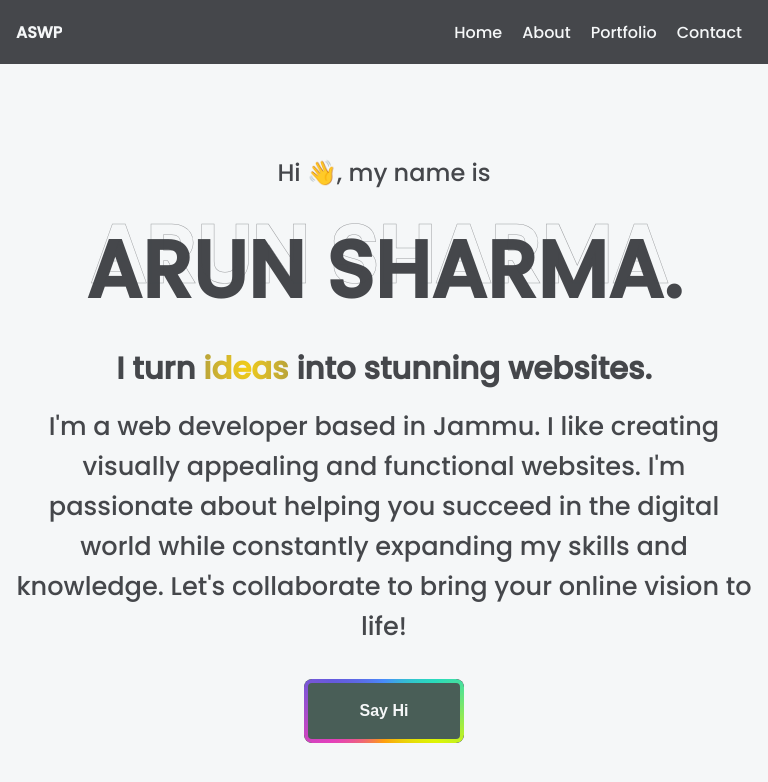
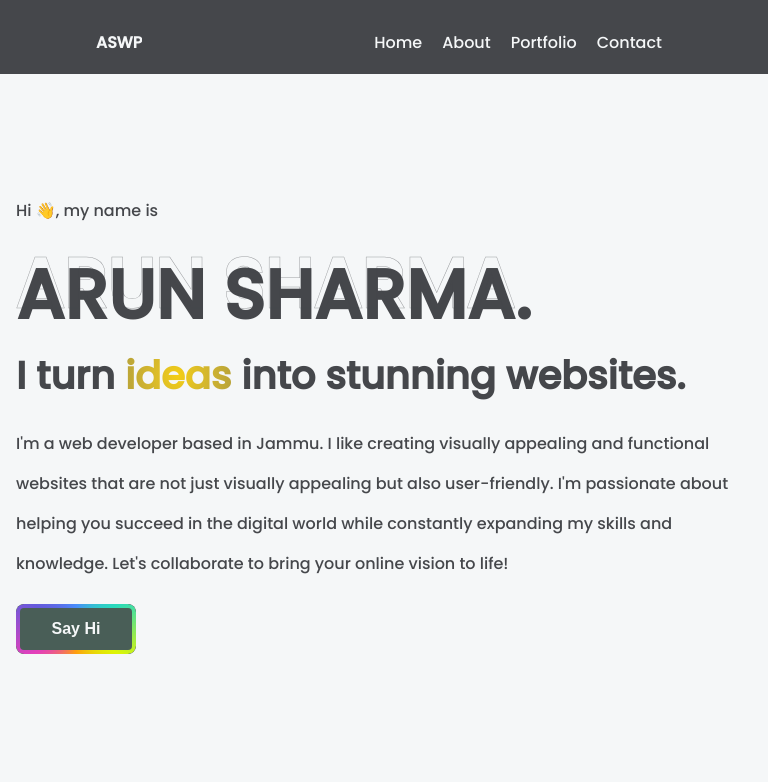
Before and after one commit to Arun-Sharmaa/Portfolio, a plain HTML site: page index.html in a window 768 px wide. Drawn offline with Linux system fonts and the light colour scheme.

Commit message:
1st commit

```diff
--- a/index.html
+++ b/index.html
@@ -22,13 +22,13 @@
     </section>
     <section id="intro">
       <div class="intro-wrapper">
-        <div class="introduction">
+        <div class="intro-container">
           <p class="intro-paragraph1">Hi 👋, my name is</p>
           <h1 class="intro-h1">Arun Sharma.</h1>
           <h5 class="intro-h5">I turn <span>ideas</span> into stunning websites.</h5>
           <p class="intro-paragraph2">
-            I'm a web developer based in Jammu. I like creating visually appealing and functional websites. I'm passionate about helping you succeed in the digital world while constantly expanding my skills and knowledge. Let's collaborate to bring
-            your online vision to life!
+            I'm a web developer based in Jammu. I like creating visually appealing and functional websites that are not just visually appealing but also user-friendly. I'm passionate about helping you succeed in the digital world while constantly
+            expanding my skills and knowledge. Let's collaborate to bring your online vision to life!
           </p>
           <button class="intro-button">Say Hi</button>
         </div>
--- a/style.css
+++ b/style.css
@@ -60,7 +60,7 @@ span {
   display: flex;
 }
 
-.introduction {
+.intro-container {
   margin: 5.5rem 25rem 5.5rem 6rem;
   padding: 0%;
   position: relative;
@@ -83,7 +83,7 @@ span {
   margin-top: 0;
 }
 
-#intro .introduction .intro-h1::after {
+#intro .intro-container .intro-h1::after {
   content: "Arun Sharma";
   position: absolute;
   top: -15px;
@@ -175,94 +175,40 @@ button:active {
   --border-width: 5px;
 }
 
-@media screen and (max-width: 1094px) and (min-width: 768px) {
-  .introduction {
-    margin: 1rem 3rem 1rem 3rem;
-    transition: all 0.2s linear;
+@media screen and (max-width: 1364px) {
+  .intro-container {
+    margin: 1rem 5rem 1rem 5rem;
   }
+}
 
-  .intro-paragraph1 {
-    text-align: center;
-    font-size: 1.5rem;
-    transition: all 0.2s linear;
-  }
-
-  .intro-h1 {
-    text-transform: uppercase;
-    text-align: center;
-    font-size: clamp(30px, 11vw, 80px);
-    transition: all 0.2s linear;
-  }
-
-  #intro .introdu2tion .intro-h1::after {
-    font-size: clamp(30px, 11vw, 80px);
-    top: -15px;
-    left: -9px;
-    transition: all 0.2s linear;
-  }
-
-  .intro-h5 {
-    font-size: clamp(18px, 5vw, 80px);
-    transition: all 0.1s;
-  }
-
-  .intro-paragraph2 {
-    line-height: 2.5rem;
-    transition: all 0.2s linear;
-    font-size: 1.6rem;
-    text-align: center;
-  }
-  button {
-    max-width: 10rem;
-    width: 10rem;
-    height: 4rem;
-    text-align: center;
-    font-size: 1.5rem;
-    margin: 0 auto;
-    transition: all 0.2s linear;
+@media screen and (max-width: 1094px) {
+  .intro-container {
+    margin: 1rem 5rem 1rem 5rem;
   }
 }
 
 @media screen and (max-width: 768px) {
   .navbar-container {
-    padding: 0 1rem;
+    margin-top: 10px;
   }
 
-  .introduction {
-    margin: 1rem 1rem 1rem 1rem;
-  }
-
-  .intro-paragraph1 {
-    text-align: center;
-    font-size: 1.5rem;
+  .intro-container {
+    margin: 1rem 1rem 3rem 1rem;
   }
 
   .intro-h1 {
-    text-transform: uppercase;
-    text-align: center;
-    font-size: clamp(30px, 12vw, 80px);
+    font-size: clamp(30px, 9vw, 80px);
   }
 
-  #intro .introduction .intro-h1::after {
-    font-size: clamp(30px, 11vw, 80px);
+  #intro .intro-container .intro-h1::after {
+    font-size: clamp(30px, 9vw, 80px);
     top: -15px;
-    left: -6px;
+    left: -1px;
+    transition: all 0.2s linear;
+    margin-top: 4px;
   }
 
   .intro-h5 {
-    font-size: clamp(18px, 4vw, 80px);
-    font-weight: 800;
-    margin: 1rem auto 0rem auto;
-  }
-
-  .intro-paragraph2 {
-    line-height: 2.5rem;
-    margin: 14px auto;
-    text-align: center;
-  }
-  button {
-    text-align: center;
-    font-size: 1rem;
-    margin: 19px auto -34px;
+    font-size: clamp(25px, 5vw, 80px);
   }
 }
```
